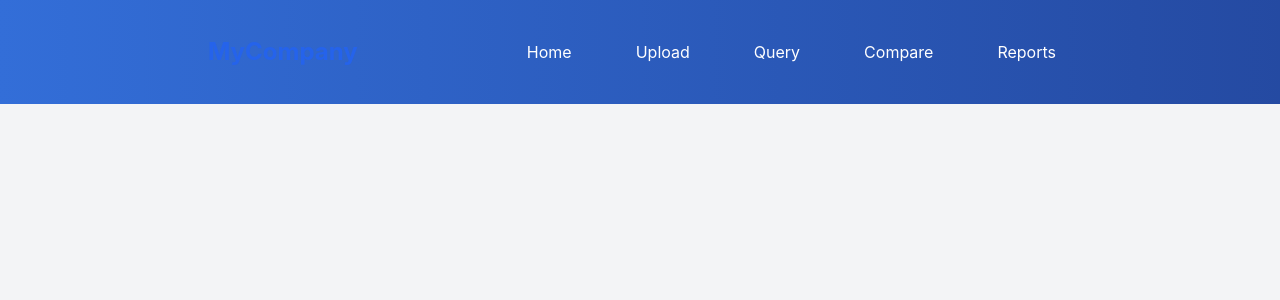
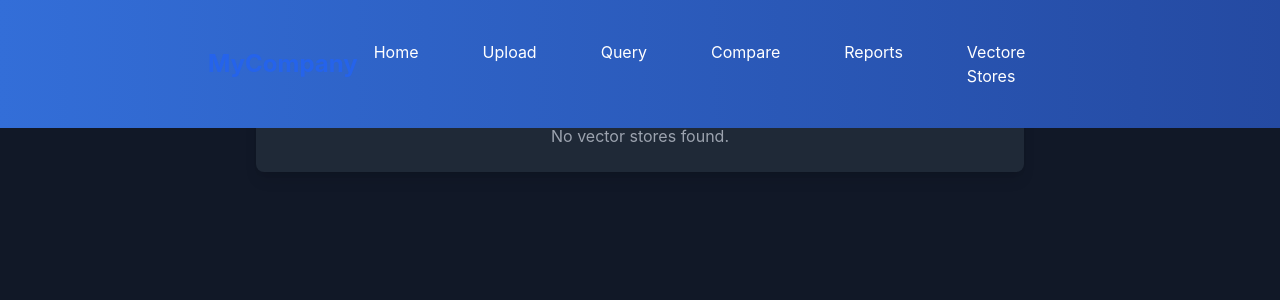
Before and after one commit to ashsin19/rag-survey-ui, a React (Vite) app: page /vecstore in a window 1280 px wide. Shown: the top 300 px of the page. Built offline with nearby package versions, Linux system fonts and the light colour scheme.

Commit message:
Vector Store Viewer Added

```diff
--- a/cors-config.json
+++ b/cors-config.json
@@ -1,8 +1,8 @@
 [
     {
       "origin": ["https://my-react-app-369543119888.us-central1.run.app"],
-      "method": ["GET", "HEAD", "OPTIONS"],
-      "responseHeader": ["Content-Type"],
+      "method": ["GET", "POST", "PUT", "DELETE", "OPTIONS", "HEAD"],
+      "responseHeader": ["Content-Type", "Authorization", "X-Requested-With"],
       "maxAgeSeconds": 3600
     }
   ]
--- /dev/null
+++ b/src/assets/styles/Vectorstore.css
@@ -0,0 +1,27 @@
+@tailwind base;
+@tailwind components;
+@tailwind utilities;
+
+.vectorstore-container {
+  @apply bg-gray-900 text-white min-h-screen py-10 px-6;
+}
+
+.vectorstore-title {
+  @apply text-3xl font-bold mb-6 text-center;
+}
+
+.vectorstore-list {
+  @apply bg-gray-800 rounded-lg shadow-lg p-6 max-w-3xl mx-auto;
+}
+
+.vectorstore-item {
+  @apply flex justify-between items-center border-b border-gray-700 py-4;
+}
+
+.vectorstore-item:last-child {
+  @apply border-b-0;
+}
+
+.vectorstore-button {
+  @apply bg-red-600 hover:bg-red-700 text-white font-bold py-2 px-4 rounded-lg transition duration-300 ease-in-out;
+}
--- a/src/components/Navbar.jsx
+++ b/src/components/Navbar.jsx
@@ -88,6 +88,17 @@ const Navbar = () => {
           >
             Reports
           </NavLink>
+          <NavLink
+            to="/vecstore"
+            className={({ isActive }) =>
+                `transition-colors text-white bg-transparent hover:bg-opacity-20 hover:bg-black rounded px-4 py-2 ${
+                  isActive ? "text-gray-200" : "text-white"
+                }`
+              }
+            onClick={() => setMenuOpen(false)}
+          >
+            Vectore Stores
+          </NavLink>
         </div>
       </div>
     </nav>
--- a/src/components/config.js
+++ b/src/components/config.js
@@ -7,7 +7,7 @@ const loadRuntimeConfig = async () => {
       return config;
     } catch (error) {
       console.error("Error loading runtime config:", error);
-      return { REACT_APP_BACKEND_URL: "https://default-url.com" }; // Fallback
+      return { REACT_APP_BACKEND_URL: "https://python-rag-app-369543119888.us-central1.run.app" }; // Fallback
     }
   };
 
--- a/src/main.jsx
+++ b/src/main.jsx
@@ -3,6 +3,7 @@ import Upload from "./pages/Upload";
 import Query from "./pages/Query";
 import Compare from "./pages/Compare";
 import Reports from "./pages/ListReport";
+import VectorstoreList from './pages/VectorStore'
 import Navbar from "./components/Navbar"
 import React from "react";
 import ReactDOM from "react-dom/client";
@@ -20,6 +21,7 @@ ReactDOM.createRoot(document.getElementById("root")).render(
         <Route path="/query" element={<Query />} />
         <Route path="/compare" element={<Compare />} />
         <Route path="/reports" element={< Reports />} />
+        <Route path="/vecstore" element={< VectorstoreList />} />
       </Routes>
       </div>
     </Router>
--- a/src/pages/ListReport.jsx
+++ b/src/pages/ListReport.jsx
@@ -5,7 +5,7 @@ const Reports = () => {
   const [reports, setReports] = useState([]);
   const [error, setError] = useState("");
 
-    const [BASE_URL, setBackendUrl] = useState("");
+  const [BASE_URL, setBackendUrl] = useState("");
 
   useEffect(() => {
     const fetchConfig = async () => {
@@ -16,11 +16,11 @@ const Reports = () => {
   }, []);
 
   const fetchReports = async () => {
+    console.log('Fetching reports...');
     try {
       const token = localStorage.getItem("token");  // Retrieve token from local storage
       if (!token) throw new Error("No token found");
-
-      const response = await fetch(`${BASE_URL}/reports/`, {
+      const response = await fetch(`https://python-rag-app-369543119888.us-central1.run.app/reports/`, {
         method: "GET",
         headers: {
           "Authorization": `Bearer ${token}`,
@@ -50,7 +50,7 @@ const Reports = () => {
     }
     try {
       const response = await fetch(
-        `${BASE_URL}/reports/${filename}`,
+        `https://python-rag-app-369543119888.us-central1.run.app/reports/${filename}`,
         {
           method: "DELETE",
           headers: {
--- /dev/null
+++ b/src/pages/VectorStore.jsx
@@ -0,0 +1,52 @@
+import React, { useEffect, useState } from 'react';
+import "../assets/styles/Vectorstore.css"
+
+const VectorstoreList = () => {
+  const [vectorstores, setVectorstores] = useState([]);
+
+  const fetchVectorstores = async () => {
+    const BASE_URL = 'https://python-rag-app-369543119888.us-central1.run.app';
+    const token = localStorage.getItem("token");  // Retrieve token from local storage
+      if (!token) throw new Error("No token found");
+    try {
+      const response = await fetch(`${BASE_URL}/list-vectorstores`, {
+        method: "GET",
+        headers: {
+          "Authorization": `Bearer ${token}`,
+          "Content-Type": "application/json"
+        }
+      });
+      if (!response.ok) {
+        throw new Error(`Failed to fetch vectorstores: ${response.statusText}`);
+      }
+      const data = await response.json();
+      console.log('Available vectorstores:', data.vectorstores);
+      setVectorstores(data.vectorstores);
+    } catch (error) {
+      console.error('Error fetching vectorstores:', error);
+    }
+  };
+
+  useEffect(() => {
+    fetchVectorstores();
+  }, []);
+
+  return (
+    <div className="vectorstore-container">
+      <h1 className="vectorstore-title">Available Vector Stores</h1>
+      <div className="vectorstore-list">
+      {vectorstores.length > 0 ? (
+        <ul>
+          {vectorstores.map((store, index) => (
+            <li key={index} className="vectorstore-item"><span>{store}</span></li>
+          ))}
+        </ul>
+      ) : (
+        <p className="text-center text-gray-400">No vector stores found.</p>
+      )}
+      </div>
+    </div>
+  );
+};
+
+export default VectorstoreList;
```
